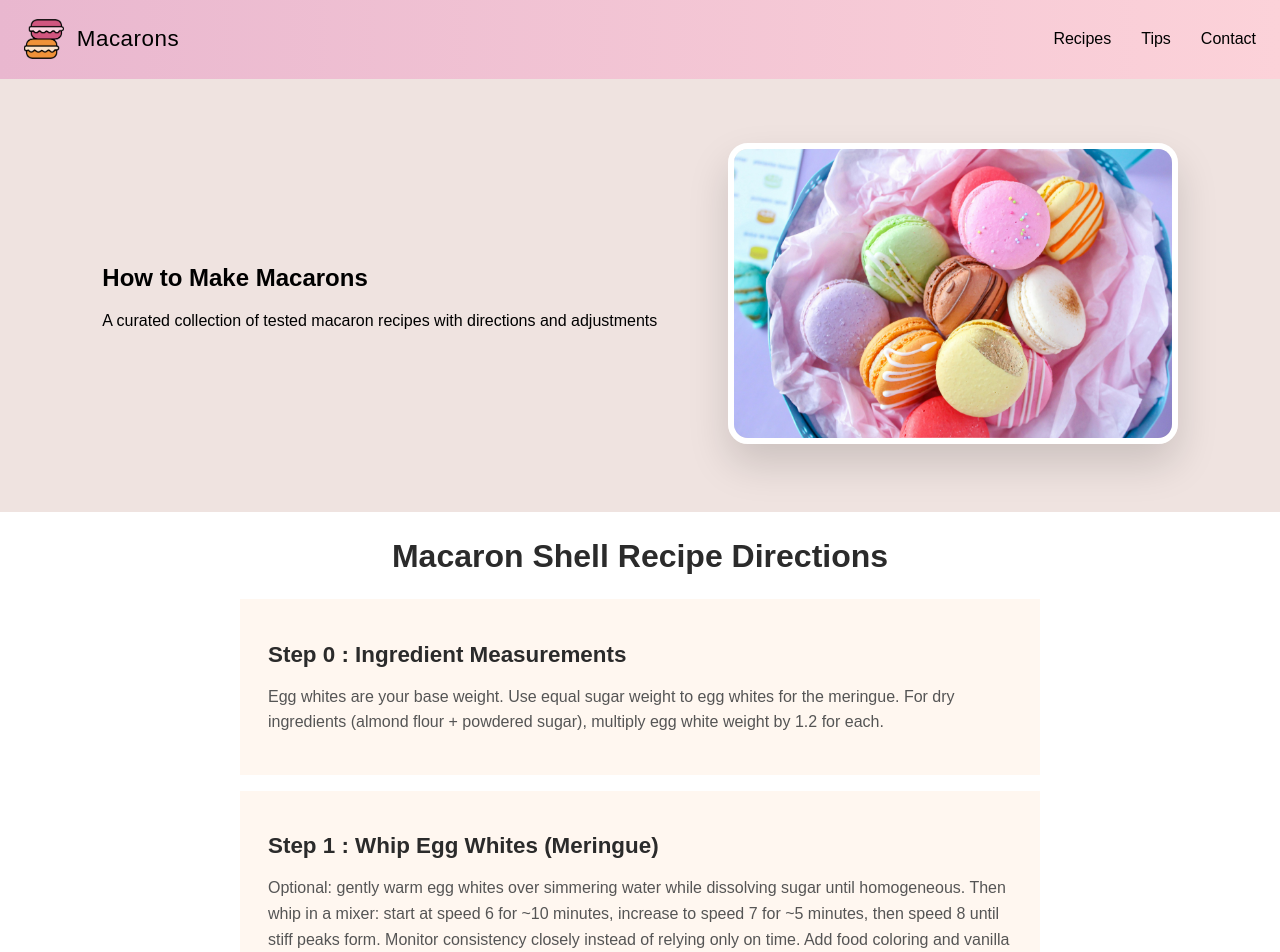
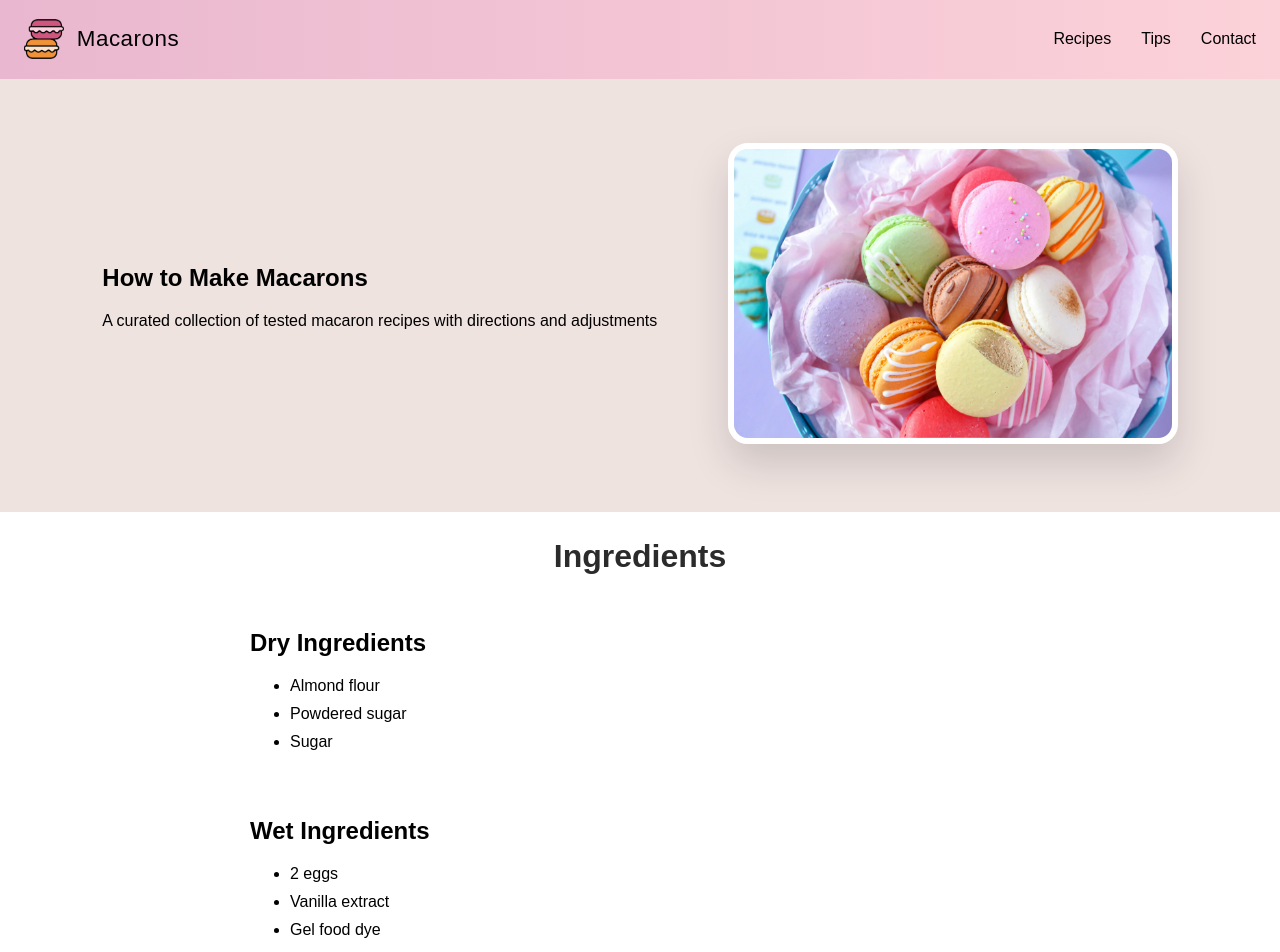
Before and after one commit to Akaiokaa/react-site, a React (Vite) app: page / in a window 1280 px wide. Shown: the top 952 px of the page. Built offline with nearby package versions, Linux system fonts and the light colour scheme.

Commit message:
Added IngredientsCard

```diff
--- a/src/App.jsx
+++ b/src/App.jsx
@@ -7,12 +7,16 @@ import Header from './components/Header'
 import HeroSection from './components/HeroSection'
 import Card from './components/Card'
 import Section from './components/Section'
+import IngreidentCard from './components/IngreidentCard'
+
 function App() {
   return (
     <>
     <Header />
     <HeroSection />
-
+    <Section title="Ingredients ">
+      <IngreidentCard />
+    </Section>
     <Section title="Macaron Shell Recipe Directions">
       <Card
         step="Step 0"
--- a/src/components/Card.css
+++ b/src/components/Card.css
@@ -1,5 +1,4 @@
 .card {
-    background: #FFF7F0;
     max-width: 800px;
     padding: 1.5rem 1.75rem;
     margin: 1rem auto;
--- /dev/null
+++ b/src/components/IngreidentCard.css
@@ -0,0 +1,13 @@
+.ingredientCard {
+    display: flex;
+    flex-direction: column;
+    margin: 0 auto;
+    max-width: 800px;
+}
+
+.ingredientCard > div{
+    padding: 10px;
+}
+.ingredientCard > div > ul > li{
+    padding-bottom: 10px;
+}
--- /dev/null
+++ b/src/components/IngreidentCard.jsx
@@ -0,0 +1,28 @@
+import './IngreidentCard.css'
+
+function IngreidentCard() {
+    return (
+        <div className='ingredientCard'>
+            <div>
+                <h2>Dry Ingredients</h2>
+                <ul>
+                    <li>Almond flour</li>
+                    <li>Powdered sugar</li>
+                    <li>Sugar</li>
+                </ul>
+            </div>
+
+            <div>
+                <h2>Wet Ingredients</h2>
+                <ul>
+                    <li>2 eggs</li>
+                    <li>Vanilla extract</li>
+                    <li>Gel food dye</li>
+                </ul>
+            </div>
+
+        </div>
+    )
+}
+
+export default IngreidentCard;
```
